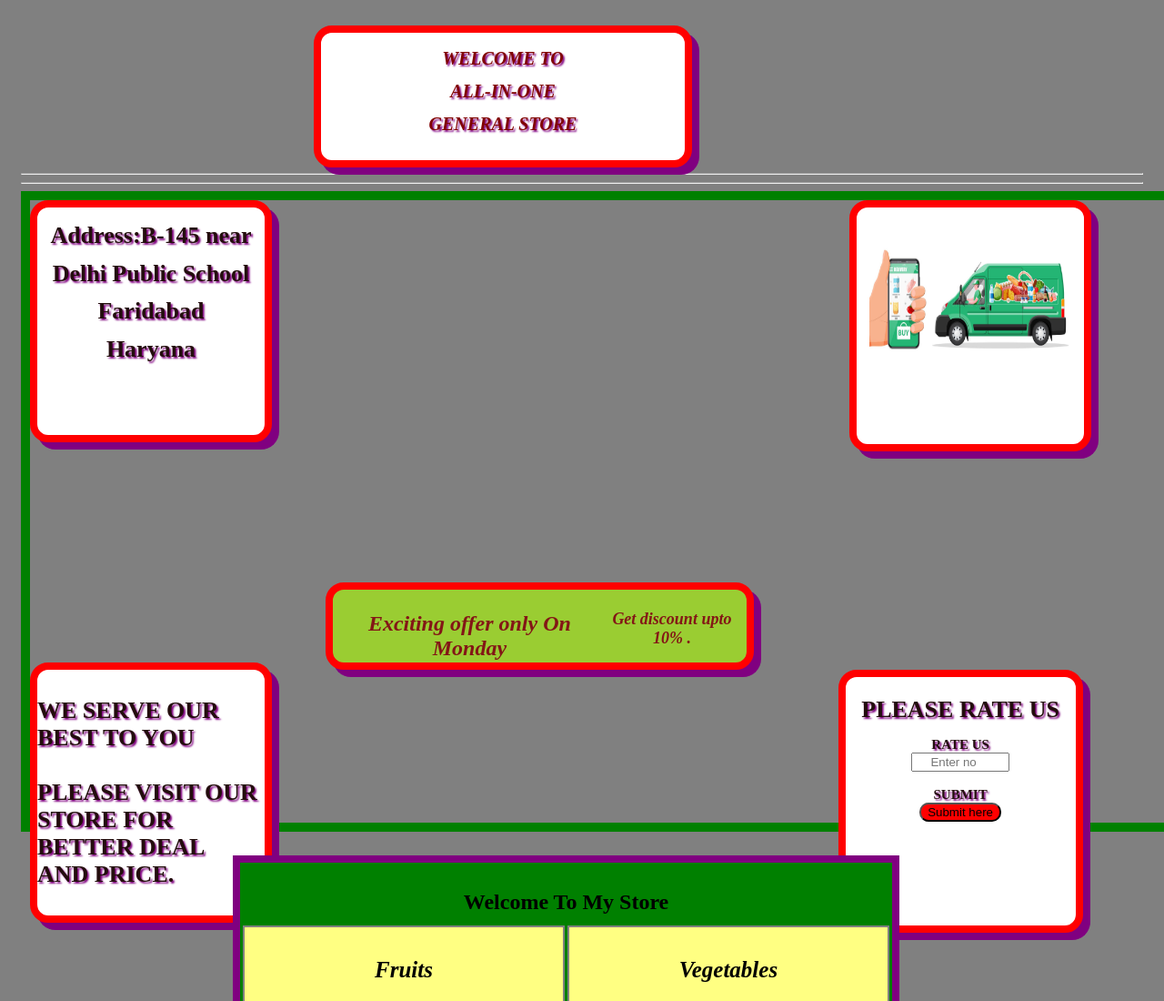
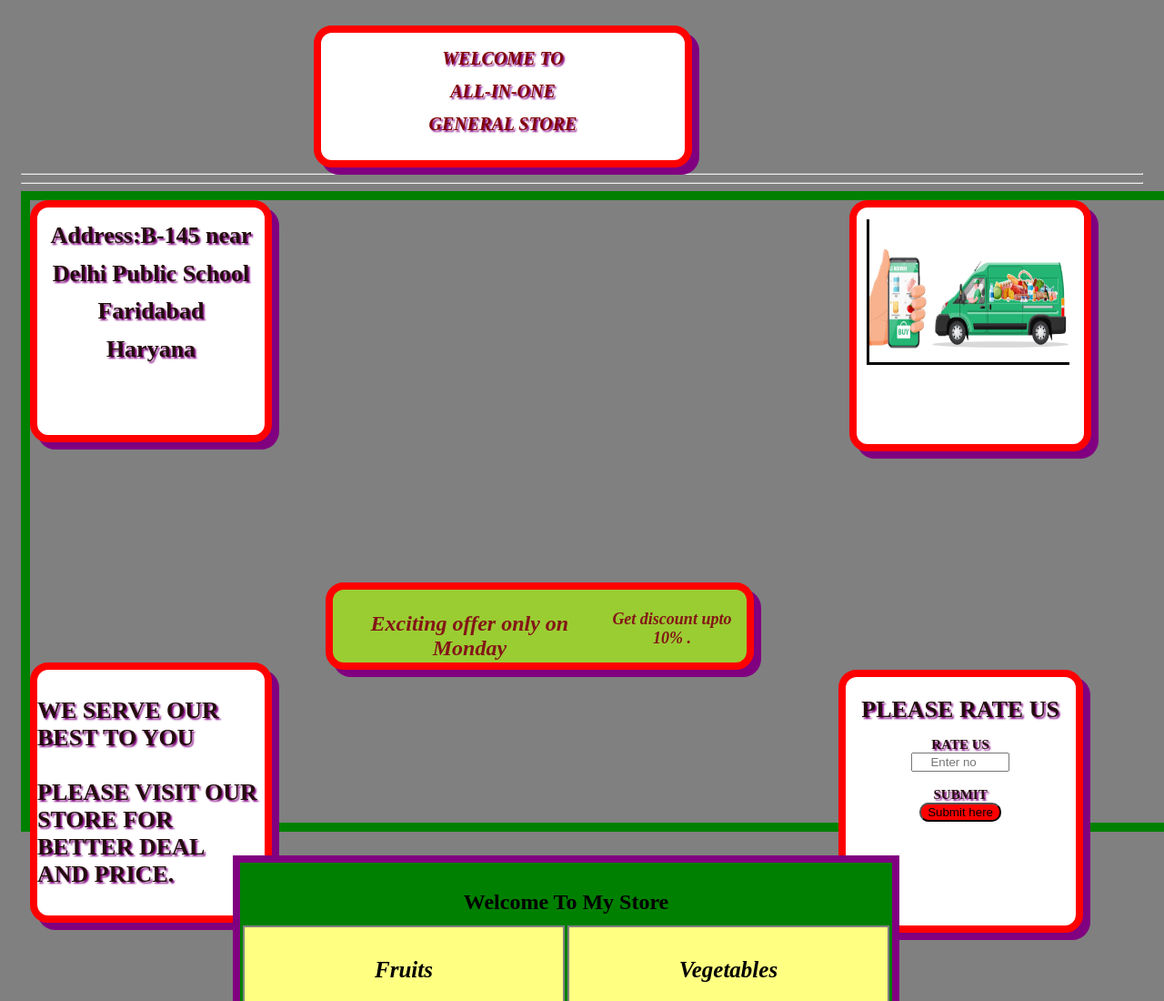
Before and after one commit to abhishek109145/assignment-css3, a plain HTML site: page index.html in a window 1280 px wide. Shown: the top 1100 px of the page at 91% size. Drawn offline with Linux system fonts and the light colour scheme.

Commit message:
20 september 2022

```diff
--- a/index.html
+++ b/index.html
@@ -25,7 +25,8 @@
         Haryana
        </div>
 
-       <div class="c2"><img src="./healthy delivery.jpg" alt="Food Delivery"></div>
+       <div class="c2">
+        <img src="./healthy delivery.jpg" alt="Food Delivery" class="bimage"></div>
 
        <div class="c3">
         WE SERVE OUR<br>
@@ -47,7 +48,7 @@
     </div>
     <div class="fix">
         <div class="down">
-            <p class="dn1">Exciting offer only On Monday</p>
+            <p class="dn1">Exciting offer only on Monday</p>
             <p class="dn2">Get discount upto 10% .</p>
         </div>
 
--- a/style.css
+++ b/style.css
@@ -46,7 +46,7 @@ body{
     height: 684px;
     width: 1282px;
     margin-top: 8px;
-    /* margin-left: 8px; */
+
 }
 
 .c1{
@@ -77,18 +77,23 @@ body{
     text-align: center;
     font-size: 25px;
     padding-top:10px;
-    float: right;
     margin-right: 70px;
     position: absolute;
     left: 73%;
+
 }
 
 img{
     width: 223px;
     height: 135px;
-    padding-top: 26px;
+    padding-top: 25px;
+
 }
 
+.bimage{
+    box-shadow: -3px 3px black;
+
+}
 
 .c3{
     border: 8px solid red;
```
